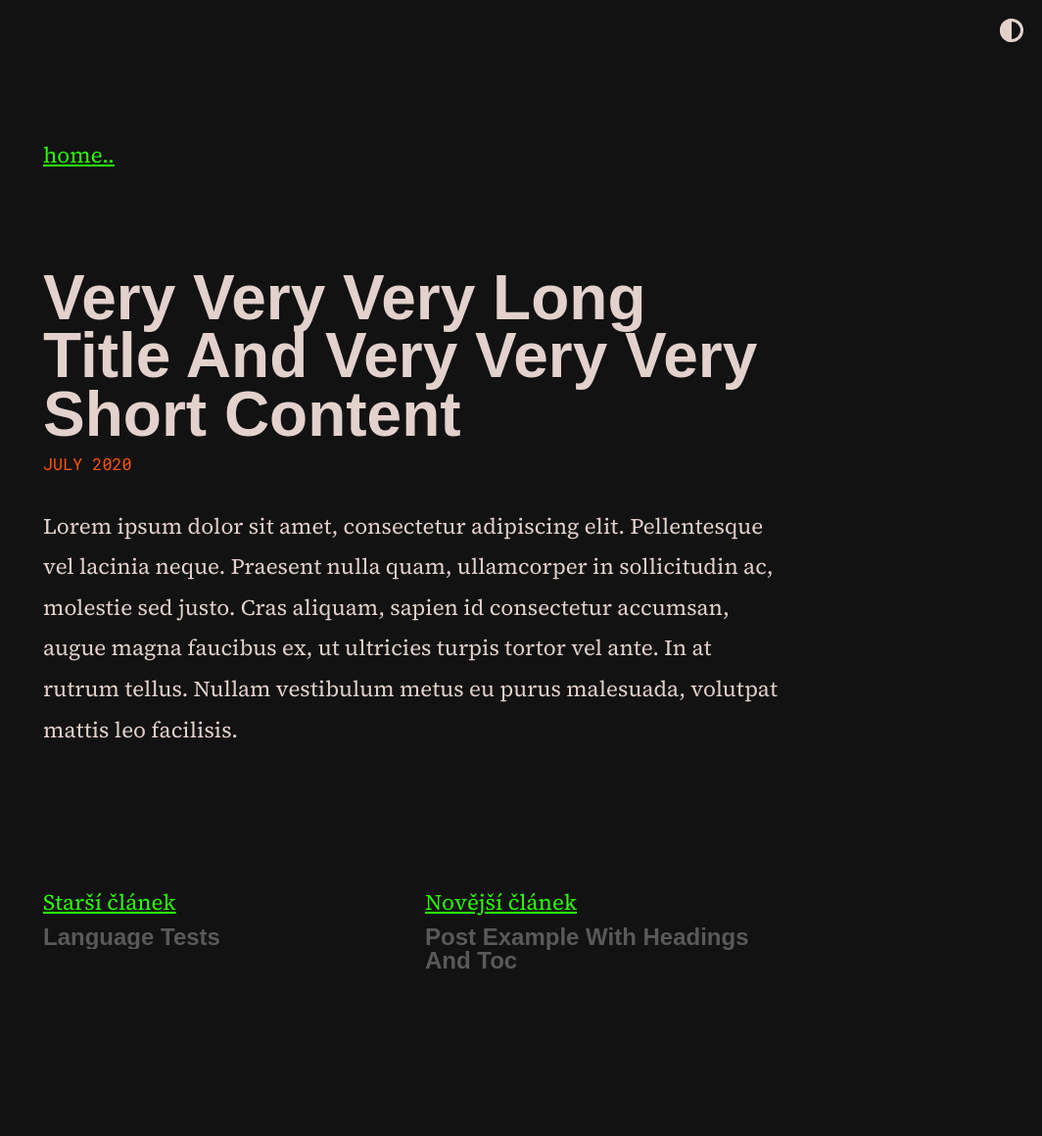
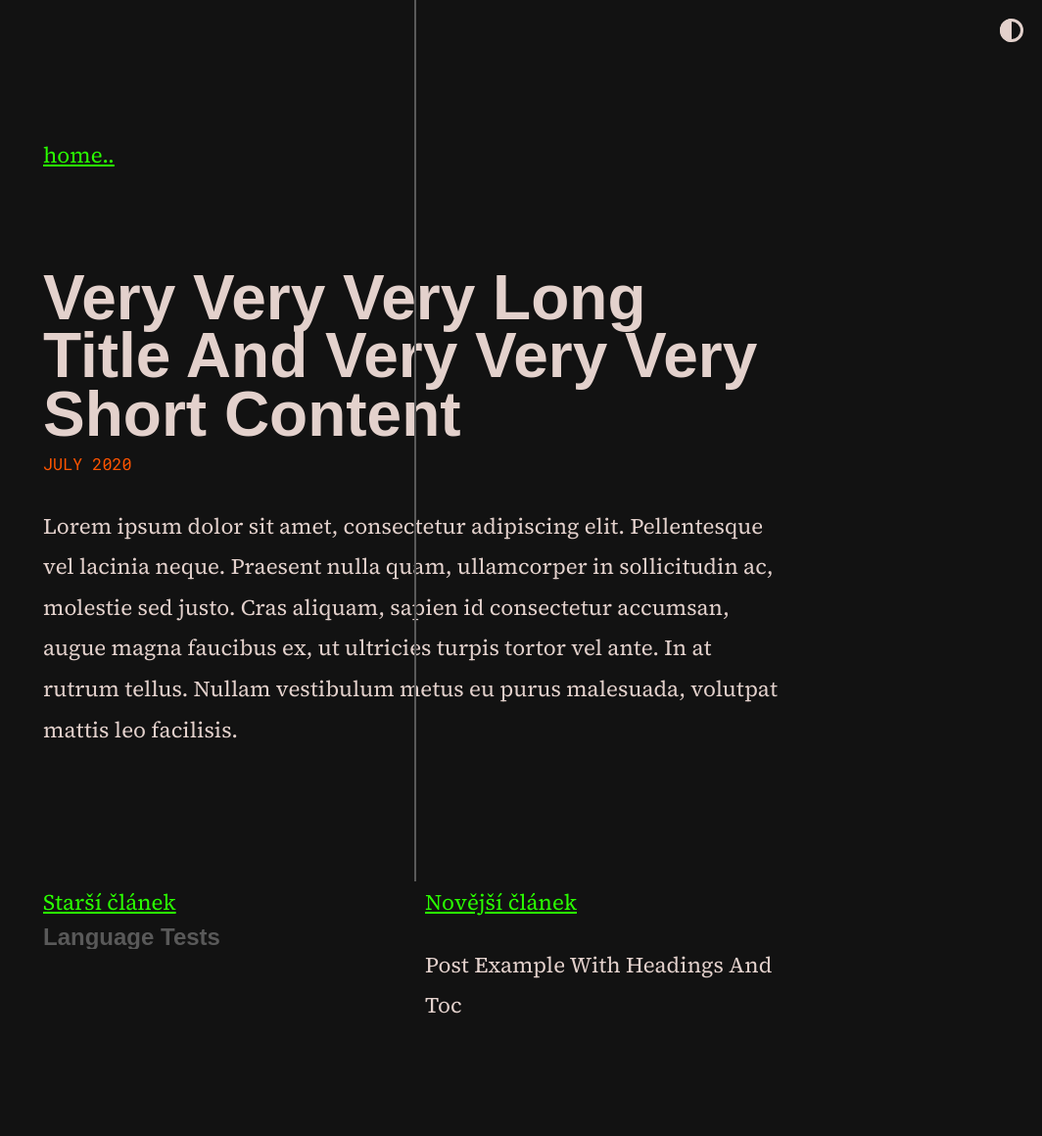
Before and after one commit to scherrer-txt/bts, a Jekyll site: the page built from _posts/2020-07-08-very-very-very-long-title-and-very-very-very-short-content.md, in a window 1280 px wide. Shown: the whole page at 98% size, without its empty margins (216-1280 px from the left). Built offline with Jekyll 4.4.1, drawn with Linux system fonts in a browser that asks for light colours; some web fonts are replaced; before the commit the page ends 1099 px from its top, so only the background shows below that.

Commit message:
Update post.html

```diff
--- a/_layouts/post.html
+++ b/_layouts/post.html
@@ -27,8 +27,9 @@ layout: default
   {% endif %}
   {% if page.next %}
     <div class="pagination">
+      <div class="pagination-divider"></div>
       <a href="{{ site.url }}{{ page.next.url }}" class="next-button">Novější článek</a>
-      <p class="post-title-next">{{ page.next.title }}</p>
+      <p class="{{ post-title-next }}{{ page.next.url }}">{{ page.next.title }}</p>
     </div>
   {% endif %}
 </div>
```
